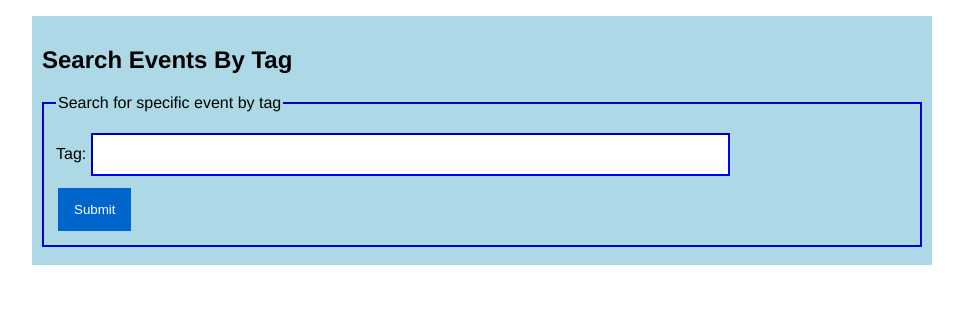
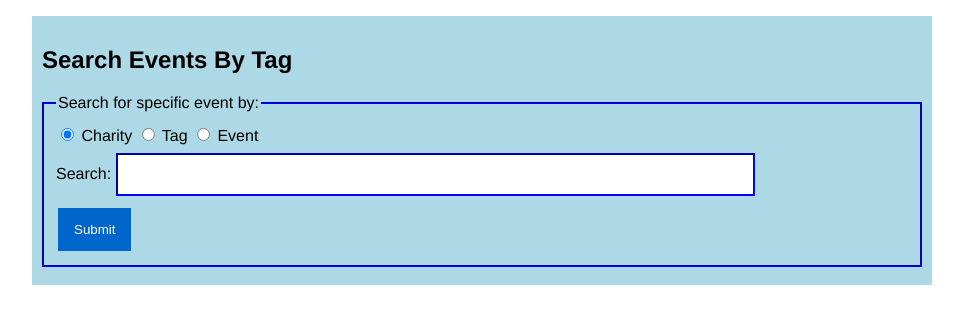
Before and after one commit to jmkluthe/cs361_volunteer_matching_app, a PHP site: page /search.php in a window 1280 px wide. Shown: the part 62-386 px from the top of the page, without its empty margins (158-1121 px from the left). Run offline with PHP 8.4, Linux system fonts and the light colour scheme; data that the repository does not hold is empty.

Commit message:
Update search.php

```diff
--- a/search.php
+++ b/search.php
@@ -6,8 +6,12 @@
     <h2>Search Events By Tag</h2>
     <form method="POST" action="search.php">
       <fieldset>
-      <legend>Search for specific event by tag</legend>
-      <label for="tagsearch">Tag: </label>
+      <legend>Search for specific event by:</legend>
+			<input type="radio" name="Search" value="Charity" checked> Charity
+			<input type="radio" name="Search" value="Tag"> Tag
+			<input type="radio" name="Search" value="Event"> Event
+			<br>
+			<label for="tagsearch">Search: </label>
       <input type="text" name="tagsearch"><br>
       <input type="submit" value="Submit">
       </fieldset>
@@ -16,16 +20,39 @@
 
 
   <?php
-	$mysqli = new mysqli("oniddb.cws.oregonstate.edu", "xxx", "xxx", "xxx");
+	$mysqli = new mysqli("oniddb.cws.oregonstate.edu", "db-name", "password", "db-name");
+
+	$charSearch = "";
 
 	if (!$mysqli || $mysqli->connect_errno) { print "No connection: " . $mysqli->connect_errno . " " . $mysqli->connect_error; }
-
 	// Query the search item
-	$charSearch  = "SELECT charity.name, event.name, tag.name FROM event INNER JOIN
+	if (isset($_POST['Search']) && $_POST['Search'] == "Tag")
+	{
+	$charSearch = "SELECT charity.name, event.name, tag.name, task.name FROM event INNER JOIN
 					charity ON event.c_id = charity.id INNER JOIN
 					charity_tag ON charity_tag.c_id = charity.id INNER JOIN
-					tag ON charity_tag.t_id = tag.id WHERE tag.name REGEXP ?;";
-
+					tag ON charity_tag.t_id = tag.id INNER JOIN
+					task ON event.id = task.e_id
+					WHERE tag.name REGEXP ?;";
+	}
+	else if (isset($_POST['Search']) && $_POST['Search'] == "Charity")
+	{
+	$charSearch = "SELECT charity.name, event.name, tag.name, task.name FROM event INNER JOIN
+					charity ON event.c_id = charity.id INNER JOIN
+					charity_tag ON charity_tag.c_id = charity.id INNER JOIN
+					tag ON charity_tag.t_id = tag.id INNER JOIN
+					task ON event.id = task.e_id
+					WHERE charity.name REGEXP ?;";
+	}
+	else
+	{
+	$charSearch = "SELECT charity.name, event.name, tag.name, task.name FROM event INNER JOIN
+					charity ON event.c_id = charity.id INNER JOIN
+					charity_tag ON charity_tag.c_id = charity.id INNER JOIN
+					tag ON charity_tag.t_id = tag.id INNER JOIN
+					task ON event.id = task.e_id
+					WHERE event.name REGEXP ?;";
+	}
 	if (isset($_POST['tagsearch']) && $_POST['tagsearch'] != "") {
 		$tagsrch = $mysqli->prepare($charSearch);
 
@@ -40,17 +67,17 @@
 			print "Charity/tag search execute failed: " . $tagsrch->errno . " " . $tagsrch->error;
 		}
 
-		if (!($tagsrch->bind_result($cname, $ename, $tname))) {
+		if (!($tagsrch->bind_result($cname, $ename, $tname, $taname))) {
 			print "Charity/tag search bind result failed: " . $tagsrch->errno . " " . $tagsrch->error;
 		}
-		print "<p>Here are the charities we found: </p>";
+		print "<p>Here are the events we found: </p>";
 
 		// Display the results of the search in a table
-		$foundCharities = "<table id='charitiesTable'><thead><th>Charity Name<th>Event Name<th>Tag<tbody>";
+		$foundCharities = "<table id='charitiesTable'><thead><th>Charity Name<th>Event Name<th>Tag<th>Tasks<tbody>";
 
 		while ($tagsrch->fetch()) {
 			// Each found charity will show up in a table row
-			$foundCharities .= "<tr><td>" . $cname . "<td>" . $ename . "<td>" . $tname;
+			$foundCharities .= "<tr><td>" . $cname . "<td>" . $ename . "<td>" . $tname . "<td>" . $taname;
 		}
 
 		$foundCharities .= "</tbody></table><br>";
```
